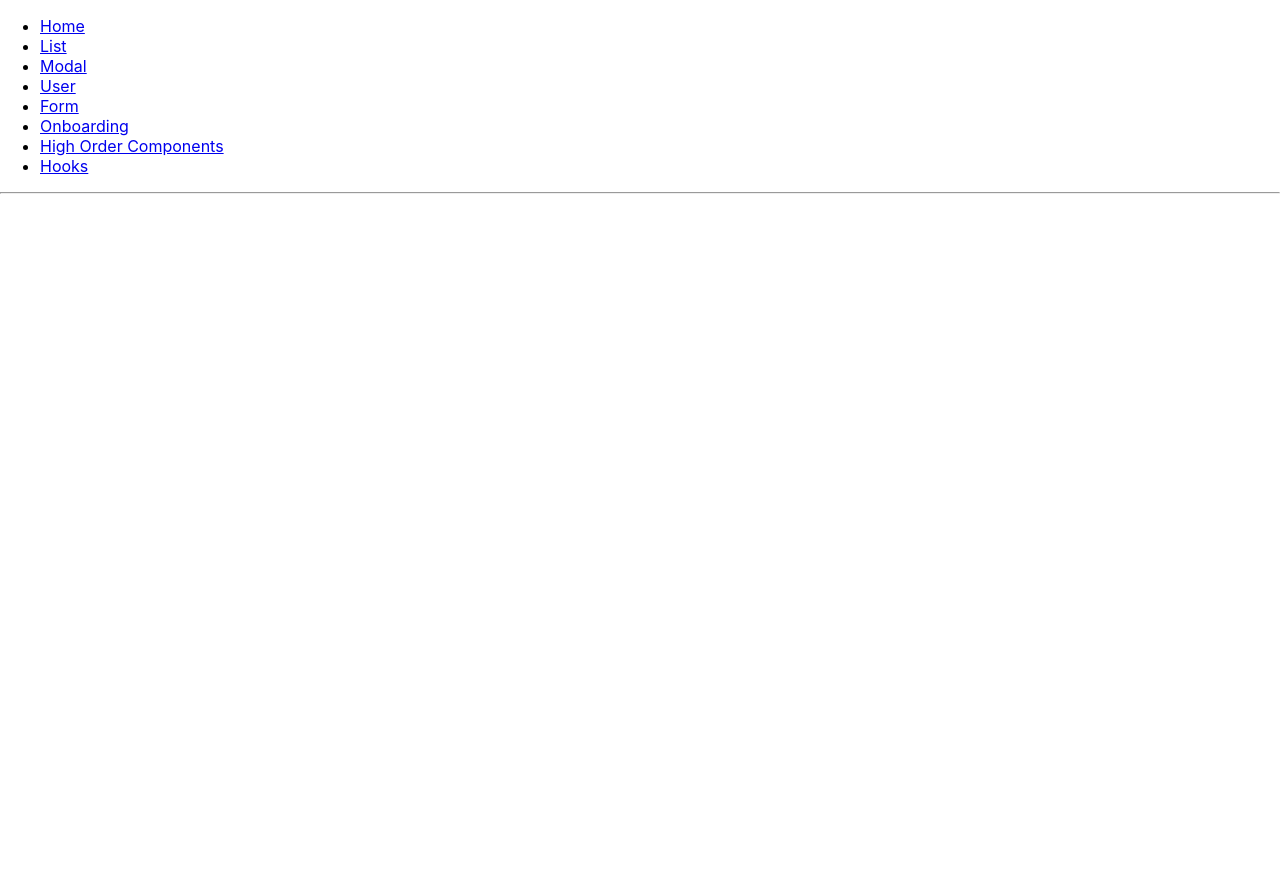
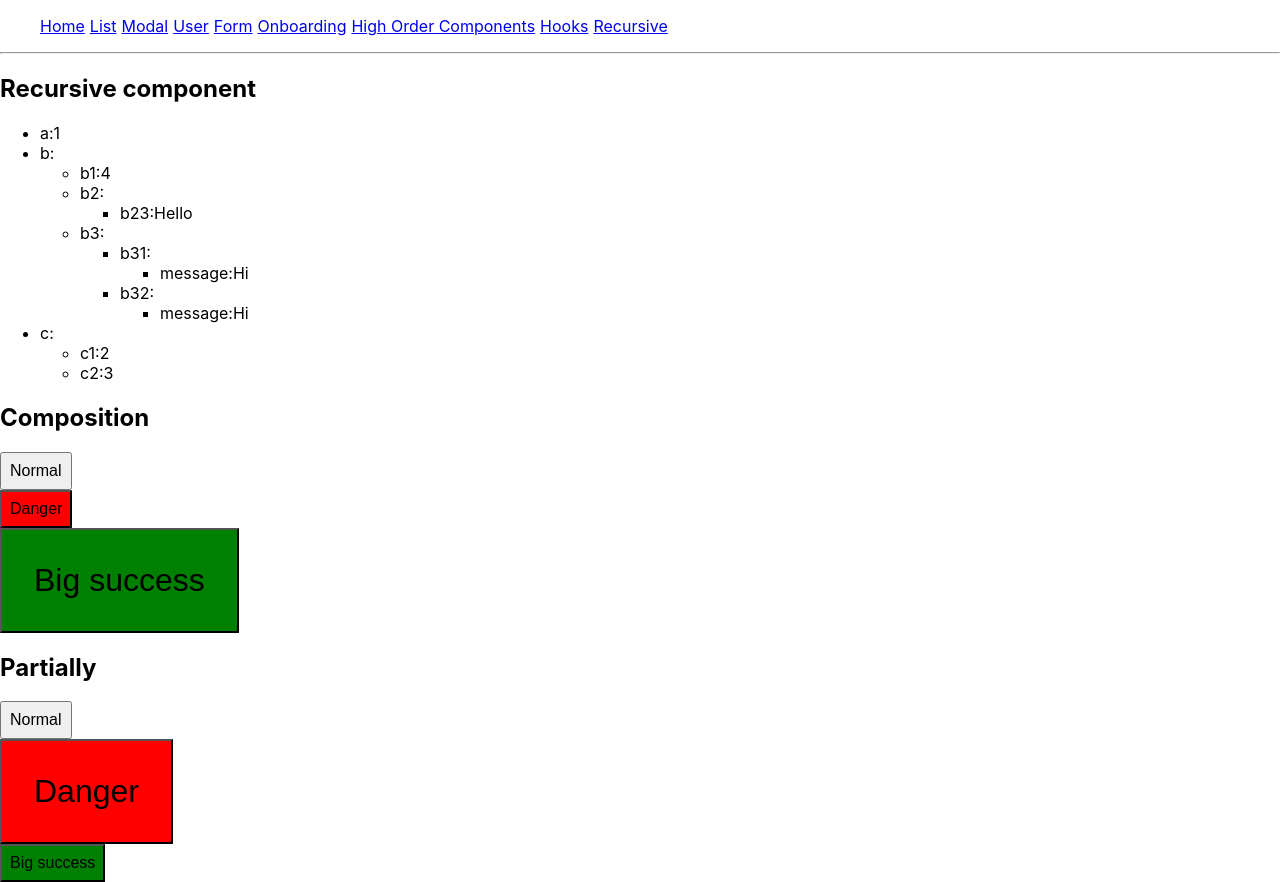
Before and after one commit to abrahamgr/react-design-patterns, a React (Create React App) app: page /recursive in a window 1280 px wide. Before the commit the page ends 800 px from the top, so only its background shows below. Built offline with nearby package versions, Linux system fonts and the light colour scheme.

Commit message:
Patrially and recursive added

```diff
--- a/src/App.js
+++ b/src/App.js
@@ -10,40 +10,51 @@ import {
   SmallPersonListItem, UserComponent,
   Form,
   Onboarding,
-  Hooks
+  Hooks,
+  Recursive
 } from './components'
 import { RegularList } from "./components/RegularList";
 import { HOC } from "./components/sections/HOC";
+
+import styled from "styled-components";
+
+const LI = styled.li`
+  display: inline-block;
+  margin-right: 5px;
+`;
 
 const App = () => {
 return (
     <Router>
       <div>
         <ul>
-          <li>
+          <LI>
             <Link to="/">Home</Link>
-          </li>
-          <li>
+          </LI>
+          <LI>
             <Link to="/list">List</Link>
-          </li>
-          <li>
+          </LI>
+          <LI>
             <Link to="/modal">Modal</Link>
-          </li>
-          <li>
+          </LI>
+          <LI>
             <Link to="/user">User</Link>
-          </li>
-          <li>
+          </LI>
+          <LI>
             <Link to="/form">Form</Link>
-          </li>
-          <li>
+          </LI>
+          <LI>
             <Link to="/onboarding">Onboarding</Link>
-          </li>
-          <li>
+          </LI>
+          <LI>
             <Link to="/hoc">High Order Components</Link>
-          </li>
-          <li>
+          </LI>
+          <LI>
             <Link to="/hooks">Hooks</Link>
-          </li>
+          </LI>
+          <LI>
+            <Link to="/recursive">Recursive</Link>
+          </LI>
         </ul>
 
         <hr />
@@ -82,6 +93,9 @@ return (
           <Route path="/hooks">
             <Hooks />
           </Route>
+          <Route path="/recursive">
+            <Recursive />
+          </Route>
         </Switch>
       </div>
     </Router>
--- /dev/null
+++ b/src/components/Composition.jsx
@@ -0,0 +1,21 @@
+
+export const Button = ({ size, color, text, ...props }) => {
+    return <button
+        style={{
+            padding: size === 'large' ? '32px' : '8px',
+            fontSize: size === 'large' ? '32px' : '16px',
+            backgroundColor: color,
+        }}
+        {...props}
+    >
+        {text}
+    </button>;
+};
+
+export const DangerButton = (props) => {
+    return <Button color={'red'} {...props} />;
+};
+
+export const BigSuccess = (props) => {
+    return <Button size="large" color={'green'} {...props} />;
+};
--- /dev/null
+++ b/src/components/RecursiveComponent.jsx
@@ -0,0 +1,21 @@
+
+const isObject = x => typeof x === "object" && x !== null;
+
+export const RecursiveComponent = ({ data }) => {
+    if(!isObject(data))
+        return <span>{data}</span>;
+
+    const pairs = Object.entries(data);
+    return (
+        <>
+        <ul>
+            {pairs.map(([ key, value]) => {
+                return <li key={`${key}_${value}`}>
+                    {key}:
+                    <RecursiveComponent data={value} />
+                </li>;
+            })}
+        </ul>
+        </>
+    );
+};
--- a/src/components/index.js
+++ b/src/components/index.js
@@ -19,6 +19,11 @@ export * from './withEditableUser';
 export * from './withEditableResource';
 export * from './UserInfoForm';
 export * from './UserInfoHook'
+export * from './RecursiveComponent';
+export * from './Composition';
+export * from './partiallyApply';
+
+
 /**
  * Order of exports are important
 */
--- /dev/null
+++ b/src/components/partiallyApply.jsx
@@ -0,0 +1,27 @@
+
+
+export const partiallyApply = (Component, partialProps) => {
+    return props => {
+        return (
+            <Component {...partialProps} {...props} />
+        );
+    };
+};
+
+
+export const ButtonBase = ({ size, color, text, ...props }) => {
+    return <button
+        style={{
+            padding: size === 'large' ? '32px' : '8px',
+            fontSize: size === 'large' ? '32px' : '16px',
+            backgroundColor: color,
+        }}
+        {...props}
+    >
+        {text}
+    </button>;
+};
+
+export const DangerButtonBase = partiallyApply(ButtonBase, { color: 'red', text: 'Danger base', size: 'large' });
+
+export const BigSuccessBase = partiallyApply(ButtonBase, { color: 'green', text: 'Big Base' });;
--- /dev/null
+++ b/src/components/sections/Recursive.jsx
@@ -0,0 +1,44 @@
+import { BigSuccess, BigSuccessBase, Button, ButtonBase, DangerButton, DangerButtonBase, RecursiveComponent } from "..";
+
+const nestedObject = {
+	a: 1,
+	b: {
+		b1: 4,
+		b2: {
+			b23: 'Hello',
+		},
+		b3: {
+			b31: {
+				message: 'Hi',
+			},
+			b32: {
+				message: 'Hi',
+			}
+		}
+	},
+	c: {
+		c1: 2,
+		c2: 3,
+	}
+}
+
+export const Recursive = () => {
+    return <>
+        <h2>Recursive component</h2>
+        <RecursiveComponent data={nestedObject} />
+
+        <h2>Composition</h2>
+        <Button text="Normal" />
+        <br/>
+        <DangerButton text="Danger" />
+        <br/>
+        <BigSuccess text="Big success" />
+
+        <h2>Partially</h2>
+        <ButtonBase text="Normal" />
+        <br/>
+        <DangerButtonBase text="Danger" />
+        <br/>
+        <BigSuccessBase text="Big success" />
+    </>;
+};
--- a/src/components/sections/index.js
+++ b/src/components/sections/index.js
@@ -4,3 +4,4 @@ export * from './Modal';
 export * from './Form';
 export * from './Onboarding';
 export * from './Hooks';
+export * from './Recursive';
```
